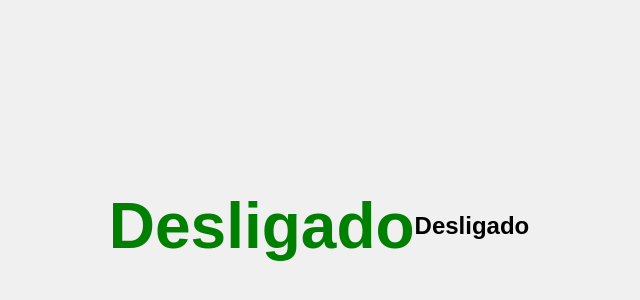
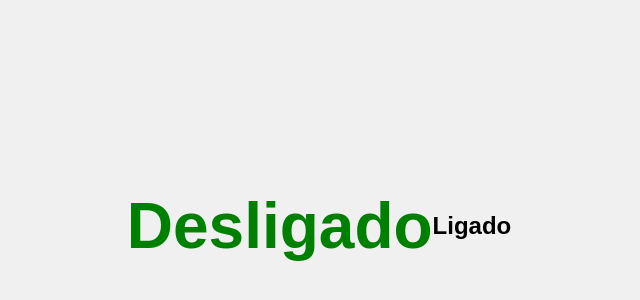
Before and after one commit to zyutashiro/status-site, a website: page index.html in a window 1280 px wide. Shown: the part 182-482 px from the top of the page, without its empty margins (321-961 px from the left). Drawn offline with Linux system fonts and the light colour scheme.

Commit message:
index.html

```diff
--- a/index.html
+++ b/index.html
@@ -21,6 +21,6 @@
 </head>
 <body>
     <h1>Desligado</h1>
-    <h2>Desligado</h2>
+    <h2>Ligado</h2>
 </body>
 </html>
```
